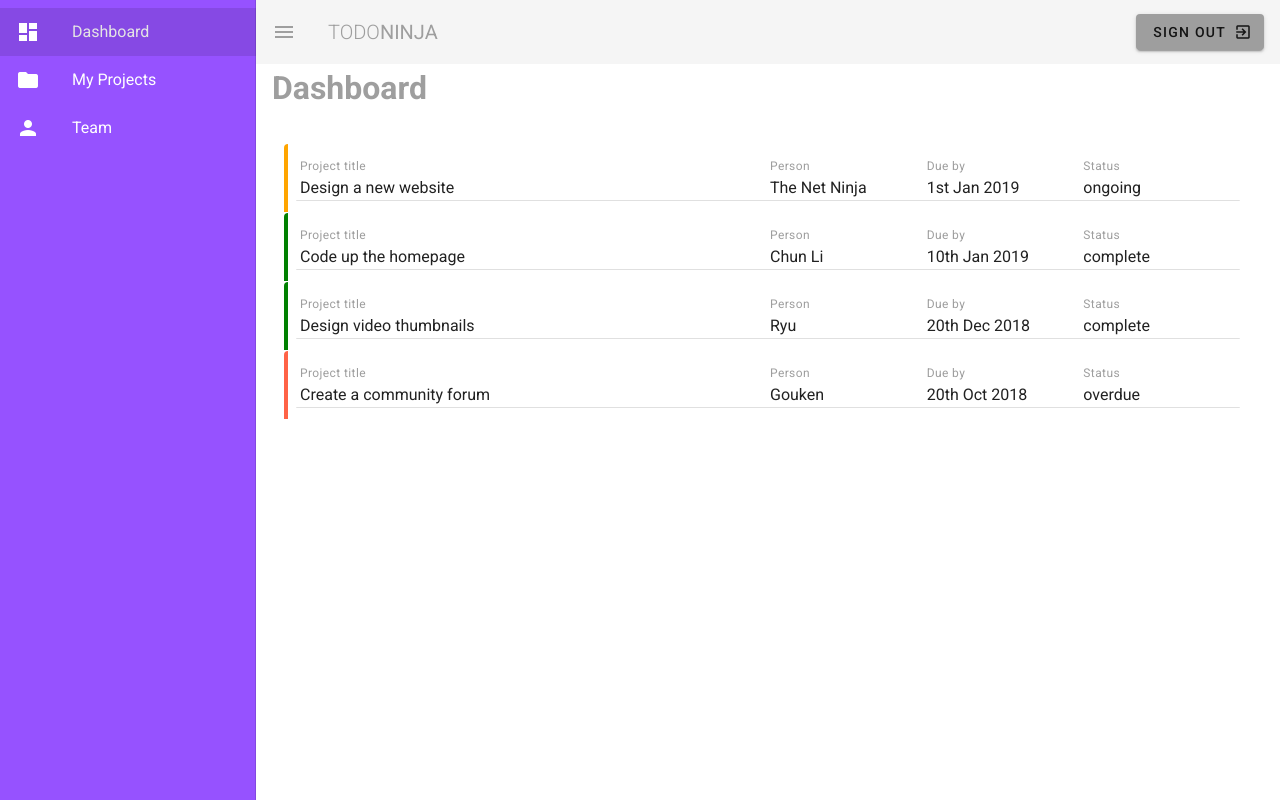
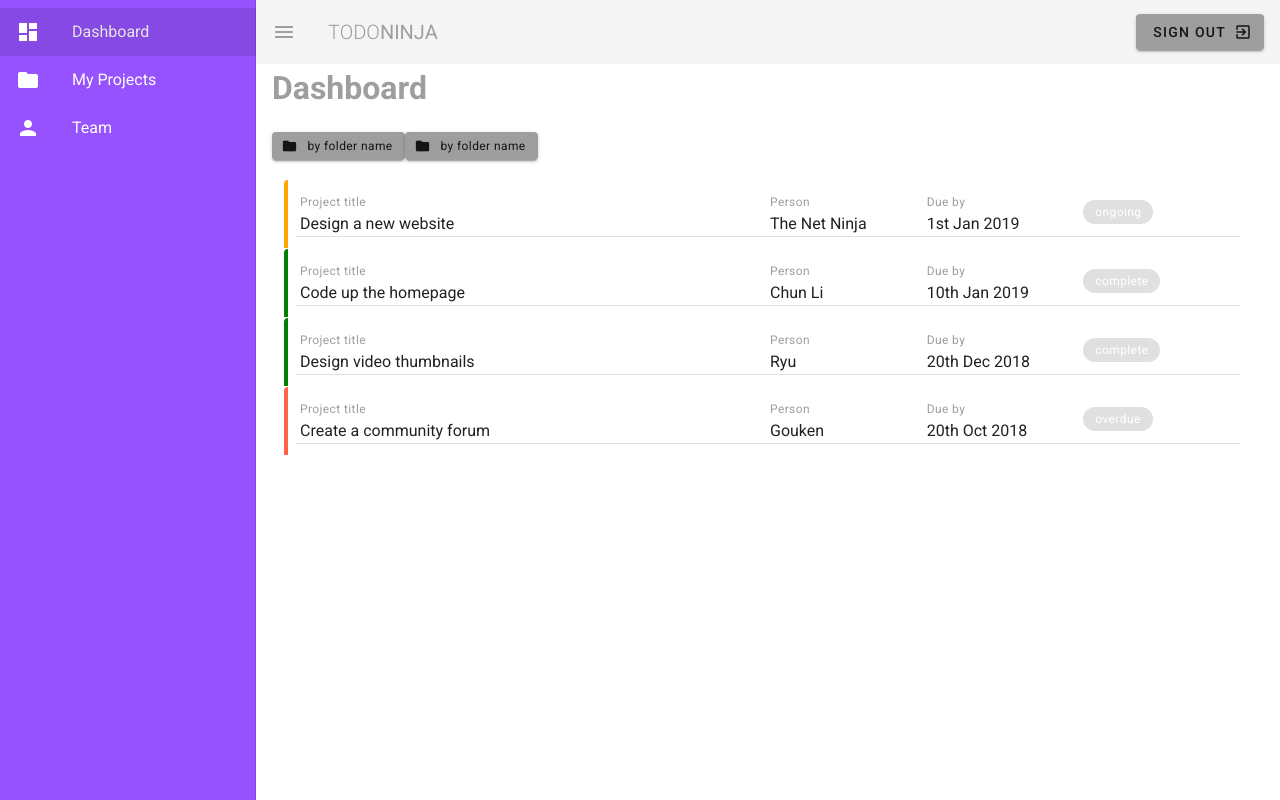
Before and after one commit to Muzi-P/todo-ninja, a Vue app in the folder todo-ninja/: page / in a window 1280 px wide. Built offline with nearby package versions, Linux system fonts and the light colour scheme.

Commit message:
Added Chips

```diff
--- a/todo-ninja/src/views/Dashboard.vue
+++ b/todo-ninja/src/views/Dashboard.vue
@@ -3,6 +3,17 @@
     <h1 class="subheading grey--text"> Dashboard</h1>
 
      <v-container class="my-5">
+       <v-layout row class="mb-5">
+         <v-btn small flat color = "grey">
+           <v-icon left small>folder</v-icon>
+           <span class="caption text-lowercase">By folder name</span>
+         </v-btn>
+         <v-btn small flat color = "grey">
+           <v-icon left small>folder</v-icon>
+           <span class="caption text-lowercase">By folder name</span>
+         </v-btn>
+
+       </v-layout>
        <v-card flat class="pa-3" v-for= "project in projects" :key="project.title">
          <v-layout row wrap :class="`pa-3 project ${project.status}`">
            <v-flex xs12 md6>
@@ -18,22 +29,13 @@
               <div>{{project.due}}</div>
            </v-flex>
            <v-flex xs2 sm4 md2>
-              <div class="caption grey--text">Status</div>
-              <div>{{project.status}}</div>
+              <div class="right">
+                <v-chip small :class="`${project.status} white--text my-2 caption`">{{ project.status }}</v-chip>
+              </div>
            </v-flex>
          </v-layout>
         <v-divider></v-divider>
        </v-card>
-          <!-- <v-row>
-              <v-flex xs12 md6>
-                <v-btn oulined block class = "primary">1</v-btn>
-              </v-flex>
-
-              <v-flex xs12 md6>
-                <v-btn oulined block class = "primary">2</v-btn>
-              </v-flex>
-
-          </v-row> -->
     </v-container>
   </div>
 </template>
@@ -66,4 +68,14 @@ export default {
       border-left: 4px solid tomato;
   }
 
+  .v-chip.complete {
+      background: #3cd1c2;
+  }
+  .v-chip.ongoing {
+      background: #ffaa2c;
+  }
+  .v-chip.overdue {
+      background: #f83e70;
+  }
+
 </style>
```
